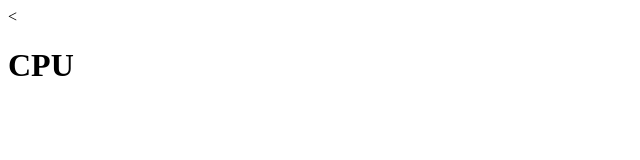
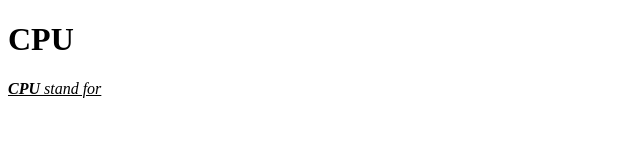
Before and after one commit to iamneo-production/badaafccabadaeccdfffebaeceaec, a website: page public/index.html in a window 1280 px wide. Shown: the whole page, without its empty margins (0-640 px from the left). Drawn offline with Linux system fonts and the light colour scheme.

Commit message:
Backup Commit

```diff
--- a/public/index.html
+++ b/public/index.html
@@ -1,7 +1,8 @@
 <!DOCTYPE html>
 <html>
-    <
+    <body>
     <h1>CPU</h1>
+    <u><b><i>CPU</b> stand for </i></u>
 
 </body>
 </html>
```
